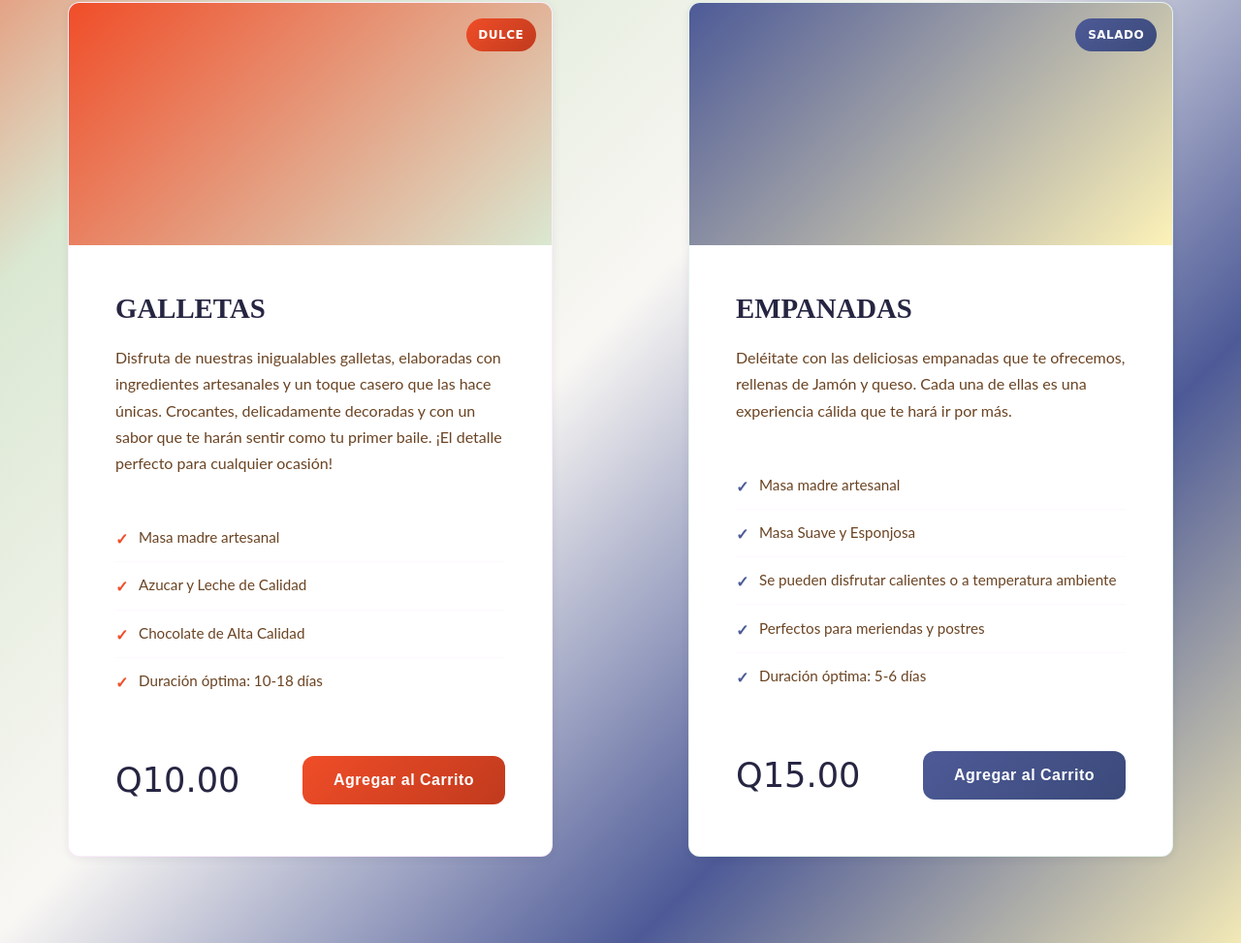
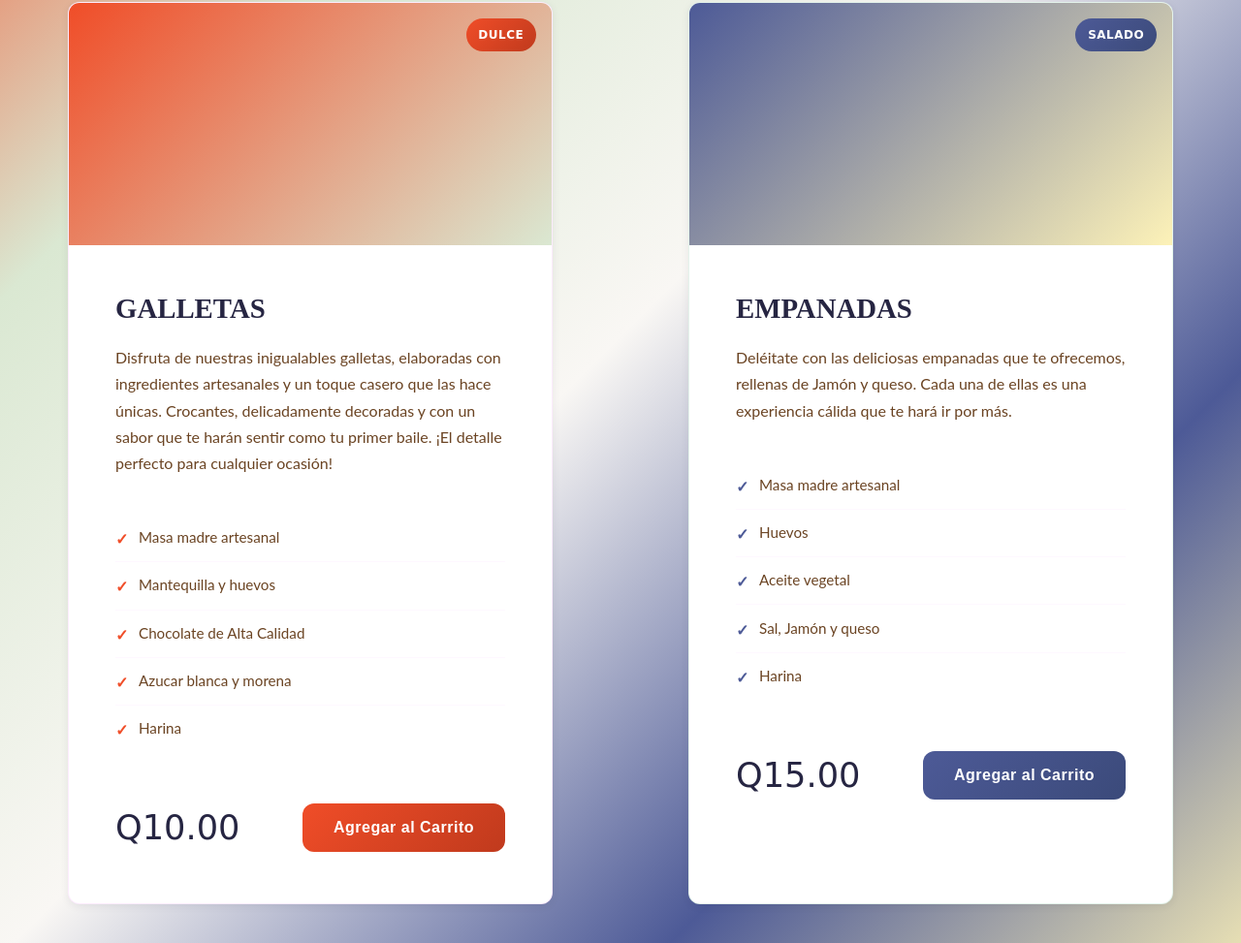
Before and after one commit to Acecoast099/TasteNroll, a plain HTML site: page index.html in a window 1280 px wide. Shown: the part 1550-2523 px from the top of the page at 97% size. Drawn offline with Linux system fonts and the light colour scheme; a web font is replaced by a local one.

Commit message:
index.html

```diff
--- a/index.html
+++ b/index.html
@@ -1460,7 +1460,7 @@
                 <span class="stat-label">EN CALIDAD DE PRODUCTOS</span>
             </div>
             <div class="stat-item">
-                <span class="stat-number fredoka">24h</span>
+                <span class="stat-number fredoka">96h</span>
                 <span class="stat-label">FERMENTACIÓN LENTA</span>
             </div>
             <div class="stat-item">
@@ -1495,9 +1495,10 @@
                         </p>
                         <ul class="product-features">
                             <li>Masa madre artesanal </li>
-                            <li>Azucar y Leche de Calidad</li>
+                            <li>Mantequilla y huevos</li>
                             <li>Chocolate de Alta Calidad</li>
-                            <li>Duración óptima: 10-18 días</li>
+                            <li>Azucar blanca y morena</li>
+                            <li>Harina</li>
                         </ul>
                         <div class="product-footer">
                             <div class="product-price fredoka">Q10.00</div>
@@ -1521,10 +1522,10 @@
                         </p>
                         <ul class="product-features">
                             <li>Masa madre artesanal</li>
-                            <li>Masa Suave y Esponjosa</li>
-                            <li>Se pueden disfrutar calientes o a temperatura ambiente</li>
-                            <li>Perfectos para meriendas y postres</li>
-                            <li>Duración óptima: 5-6 días</li>
+                            <li>Huevos</li>
+                            <li>Aceite vegetal</li>
+                            <li>Sal, Jamón y queso</li>
+                            <li>Harina</li>
                         </ul>
                         <div class="product-footer">
                             <div class="product-price fredoka">Q15.00</div>
```
